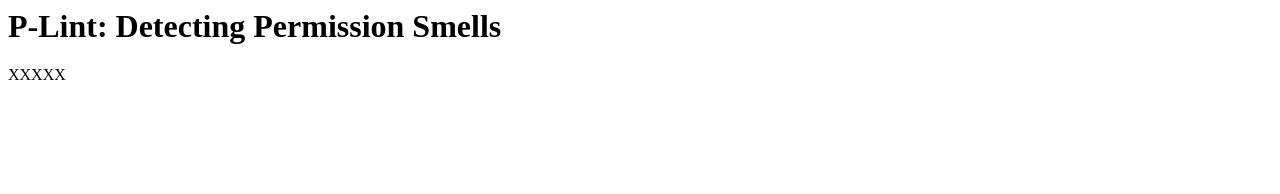
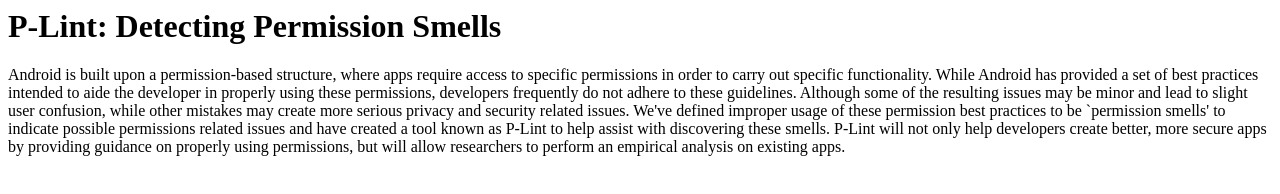
Before and after one commit to P-Lint/p-lint.github.io, a plain HTML site: page pages/main.html in a window 1280 px wide. Drawn offline with Linux system fonts and the light colour scheme.

Commit message:
added main text

```diff
--- a/pages/main.html
+++ b/pages/main.html
@@ -16,7 +16,7 @@
 
 <h1>P-Lint: Detecting Permission Smells</h1>
 
-<p>XXXXX</p>
+<p>Android is built upon a permission-based structure, where apps require access to specific permissions in order to carry out specific functionality. While Android has provided a set of best practices intended to aide the developer in properly using these permissions, developers frequently do not adhere to these guidelines. Although some of the resulting issues may be minor and lead to slight user confusion, while other mistakes may create more serious privacy and security related issues. We've defined improper usage of these permission best practices to be `permission smells' to indicate possible permissions related issues and have created a tool known as P-Lint to help assist with discovering these smells. P-Lint will not only help developers create better, more secure apps by providing guidance on properly using permissions, but will allow researchers to perform an empirical analysis on existing apps.</p>
 
 </div>
 
```
